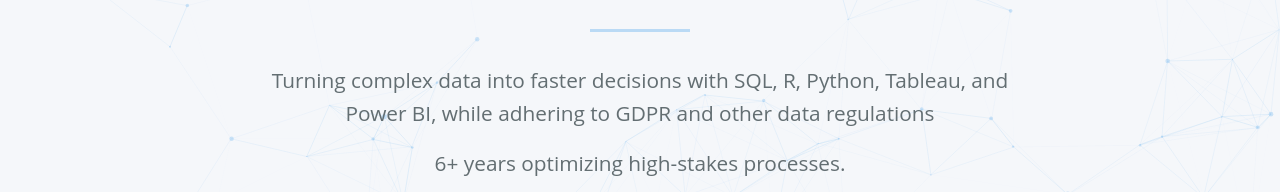
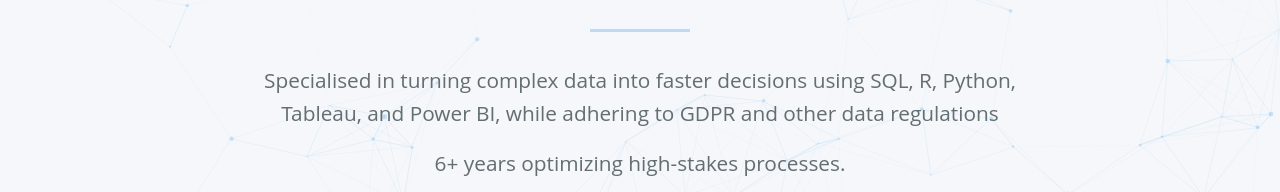
Before and after one commit to stevoadjei/best-data-analyst-portfolio, a plain HTML site: page index.html in a window 1280 px wide. Shown: the part 265-457 px from the top of the page. Drawn offline with nearby package versions, Linux system fonts and the light colour scheme.

Commit message:
Update hero text for clarity and specialization

```diff
--- a/index.html
+++ b/index.html
@@ -70,7 +70,7 @@
                 <hr class="separator">
             </div>
             <div class="hero-text">
-              <p>Turning complex data into faster decisions with SQL, R, Python, Tableau, and Power BI, while adhering to GDPR and other data regulations</p>
+              <p>Specialised in turning complex data into faster decisions using SQL, R, Python, Tableau, and Power BI, while adhering to GDPR and other data regulations</p>
               <p>6+ years optimizing high-stakes processes.</p>
             </div>
             <div class="hero-social">
```
